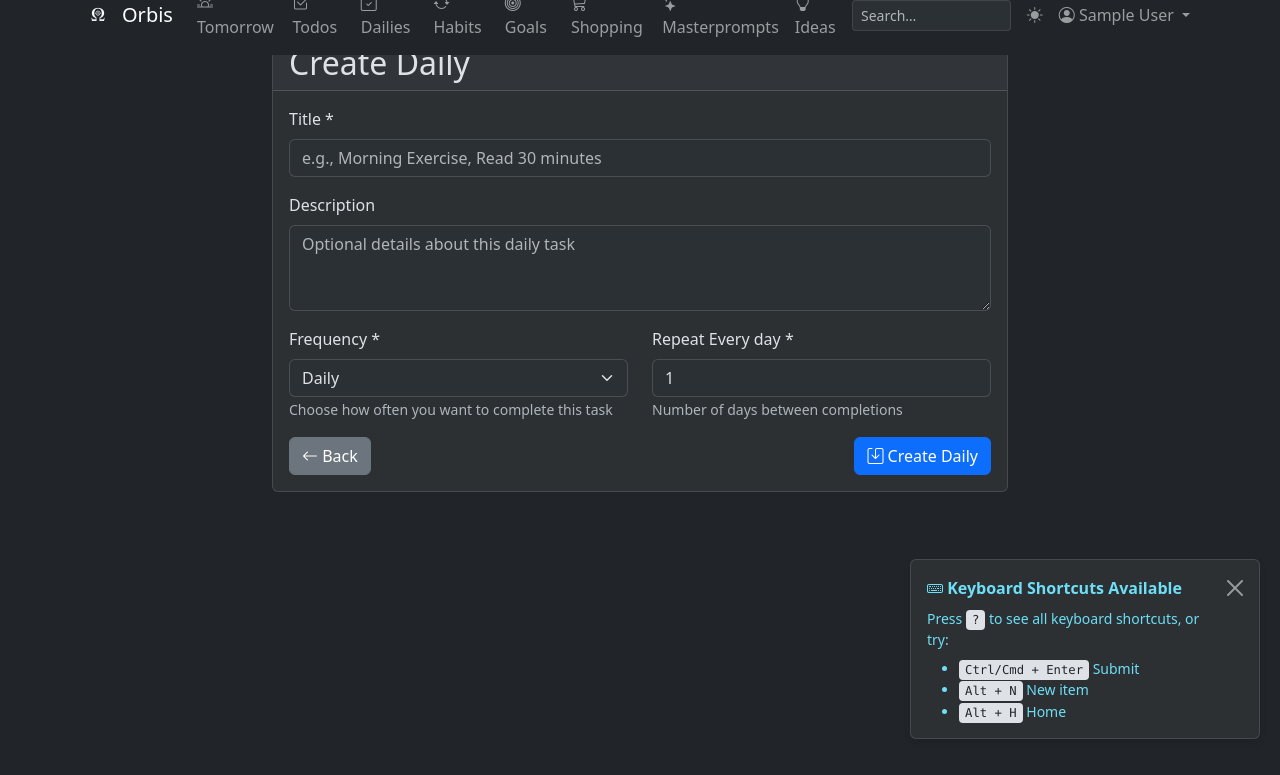
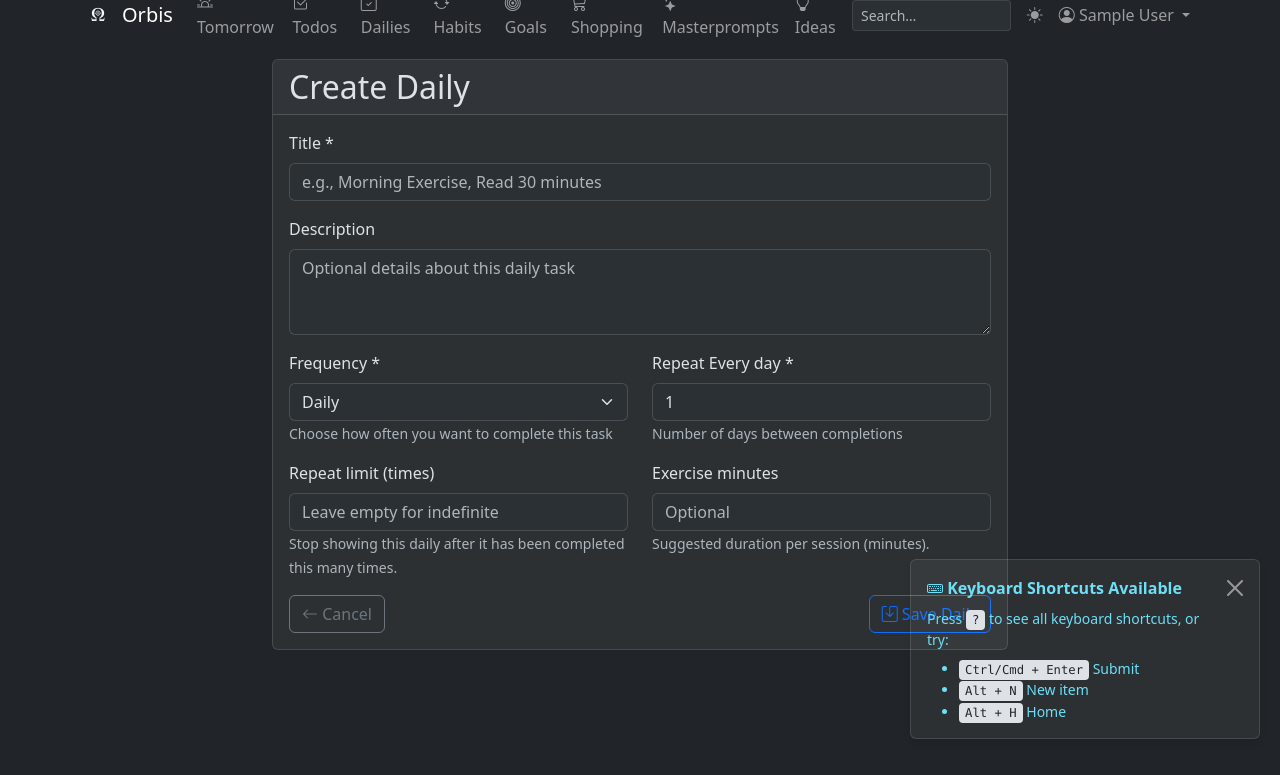
Before and after one commit to Zumgugger/Orbis, a Flask app: page /dailies/create in a window 1280 px wide. Shown: the part 25-800 px from the top of the page. Run offline with Flask 3, Linux system fonts and the light colour scheme; the visitor is signed in with stand-in values (Sample User, id 1); some libraries are stand-ins or nearby versions.

Commit message:
Add repeat limit and exercise minutes to dailies; standardize button styles

```diff
--- a/templates/admin/create_user.html
+++ b/templates/admin/create_user.html
@@ -31,8 +31,8 @@
                     </div>
 
                     <div class="d-grid gap-2">
-                        <button type="submit" class="btn btn-success">
-                            <i class="bi bi-check-circle"></i> Create User
+                        <button type="submit" class="btn btn-outline-primary">
+                            <i class="bi bi-check-circle"></i> Save User
                         </button>
                         <a href="{{ url_for('admin.users') }}" class="btn btn-outline-secondary">
                             <i class="bi bi-x-circle"></i> Cancel
--- a/templates/dailies/form.html
+++ b/templates/dailies/form.html
@@ -21,7 +21,7 @@
 {% endblock %}
 
 {% block content %}
-<div class="row justify-content-center daily-form-container">
+<div class="row justify-content-center daily-form-container mt-4">
     <div class="col-md-8">
         <div class="card">
             <div class="card-header d-flex justify-content-between align-items-center">
@@ -70,6 +70,21 @@
                         </div>
                     </div>
 
+                    <div class="row">
+                        <div class="col-md-6 mb-3">
+                            <label for="repeat_limit" class="form-label">Repeat limit (times)</label>
+                            <input type="number" class="form-control" id="repeat_limit" name="repeat_limit" min="1" placeholder="Leave empty for indefinite"
+                                   value="{{ daily.repeat_limit if daily and daily.repeat_limit is not none else '' }}">
+                            <small class="form-text text-muted">Stop showing this daily after it has been completed this many times.</small>
+                        </div>
+                        <div class="col-md-6 mb-3">
+                            <label for="exercise_minutes" class="form-label">Exercise minutes</label>
+                            <input type="number" class="form-control" id="exercise_minutes" name="exercise_minutes" min="1" placeholder="Optional"
+                                   value="{{ daily.exercise_minutes if daily and daily.exercise_minutes is not none else '' }}">
+                            <small class="form-text text-muted">Suggested duration per session (minutes).</small>
+                        </div>
+                    </div>
+
                     <!-- Custom Weekdays Section -->
                     <div id="weekdaysSection" class="mb-3" style="display: {% if daily and daily.frequency == 'custom' %}block{% else %}none{% endif %};">
                         <label class="form-label">Select Weekdays *</label>
@@ -100,11 +115,11 @@
                     {% endif %}
 
                     <div class="d-flex justify-content-between">
-                        <a href="{{ url_for('dailies.list_dailies') }}" class="btn btn-secondary">
-                            <i class="bi bi-arrow-left"></i> Back
+                        <a href="{{ url_for('dailies.list_dailies') }}" class="btn btn-outline-secondary">
+                            <i class="bi bi-arrow-left"></i> Cancel
                         </a>
-                        <button type="submit" class="btn btn-primary">
-                            <i class="bi bi-save"></i> {{ action }} Daily
+                        <button type="submit" class="btn btn-outline-primary">
+                            <i class="bi bi-save"></i> Save Daily
                         </button>
                     </div>
                 </form>
--- a/templates/shopping/form.html
+++ b/templates/shopping/form.html
@@ -34,7 +34,7 @@
 {% endblock %}
 
 {% block content %}
-<div class="row justify-content-center">
+<div class="row justify-content-center mt-4">
     <div class="col-md-8">
         <div class="card">
             <div class="card-header d-flex justify-content-between align-items-center">
@@ -75,10 +75,10 @@
                     </div>
 
                     <div class="d-flex justify-content-between align-items-center">
-                        <a href="{{ url_for('shopping.list') }}" class="btn btn-secondary">
+                        <a href="{{ url_for('shopping.list') }}" class="btn btn-outline-secondary">
                             <i class="bi bi-arrow-left"></i> Cancel
                         </a>
-                        <button type="submit" class="btn btn-primary">
+                        <button type="submit" class="btn btn-outline-primary">
                             <i class="bi bi-save"></i> Save List
                         </button>
                     </div>
```
Also changed, not shown: templates/habits/form.html (+4 -4 lines), templates/todos/form.html (+5 -5 lines).
